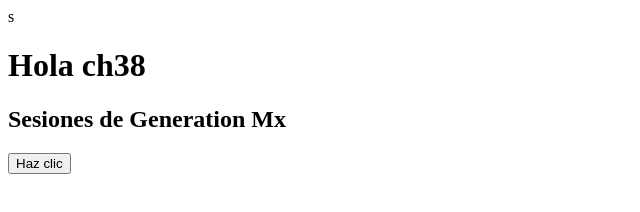
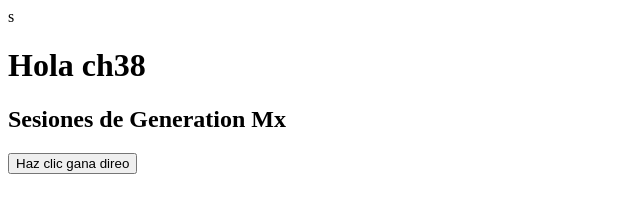
Before and after one commit to alberto9508/Ch38-sesiones, a plain HTML site: page index.html in a window 1280 px wide. Shown: the whole page, without its empty margins (0-640 px from the left). Drawn offline with Linux system fonts and the light colour scheme.

Commit message:
ci: boton de vienvenida

```diff
--- a/index.html
+++ b/index.html
@@ -5,6 +5,6 @@ s<html>
   <body>
      <h1>Hola ch38</h1>
      <h2>Sesiones de Generation Mx</h2>
-     <button>Haz clic</button>
+     <button>Haz clic gana direo</button>
   </body>
 </html>
```
